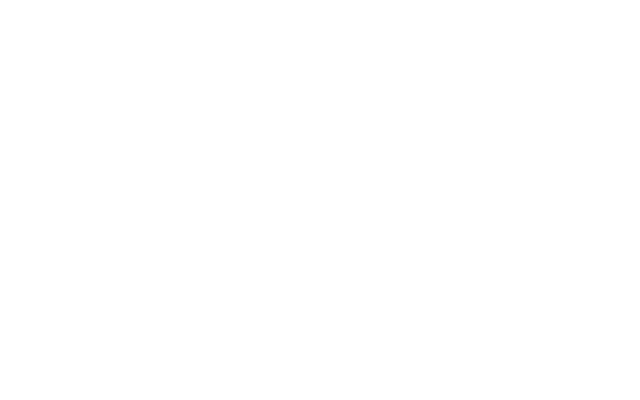
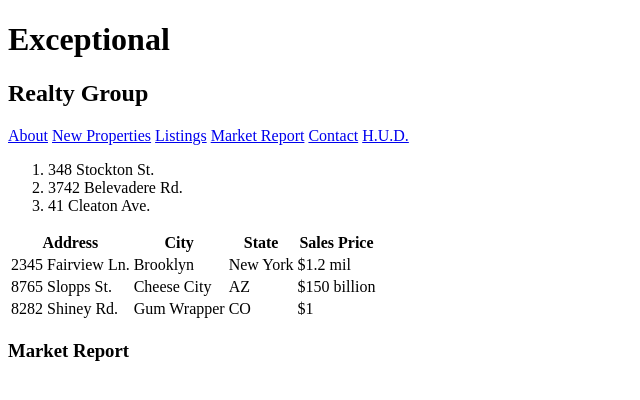
Before and after one commit to coryjbergquist/exceptional-realty, a plain HTML site: page market-report.html in a window 1280 px wide. Shown: the whole page, without its empty margins (0-640 px from the left). Drawn offline with Linux system fonts and the light colour scheme.

Commit message:
started real-estate-listings.html

```diff
--- a/contact.html
+++ b/contact.html
@@ -0,0 +1,26 @@
+<!DOCTYPE html>
+<HTML lang="en">
+  <head>
+  <!-- This is a comment -->
+    <meta charset="UTF-8">
+    <meta name="description" content="Exceptional Realty Group, your real estate agent for buying, selling, and renting throughout New York City">
+    <meta name="keywords" content="Exceptional Realty Group, real estate, houses, property">
+    <meta name="author" content="Jon Grover">
+    <meta name="viewport" content="width=device-width, initial-scale=1.0">
+    <link href="https://fonts.googleapis.com/css?family=Monoton" rel="stylesheet">
+    <title>Exceptional Realty Group - Luxury Homes - About</title>
+  </head>
+  <body>
+
+    <h1>Exceptional</h1>
+    <h2>Realty Group</h2>
+    <a href="index.html">About</a>
+    <a href="new-properties.html">New Properties</a>
+    <a href="real-estate-listings.html">Listings</a>
+    <a href="market-report.html">Market Report</a>
+    <a href="contact.html">Contact</a>
+    <a href="http://hud.gov" target='_blank'>H.U.D.</a>
+
+    <h3>Contact</h3>
+  </body>
+</HTML>
--- a/market-report.html
+++ b/market-report.html
@@ -0,0 +1,60 @@
+<!DOCTYPE html>
+<HTML lang="en">
+  <head>
+  <!-- This is a comment -->
+    <meta charset="UTF-8">
+    <meta name="description" content="Exceptional Realty Group, your real estate agent for buying, selling, and renting throughout New York City">
+    <meta name="keywords" content="Exceptional Realty Group, real estate, houses, property">
+    <meta name="author" content="Jon Grover">
+    <meta name="viewport" content="width=device-width, initial-scale=1.0">
+    <link href="https://fonts.googleapis.com/css?family=Monoton" rel="stylesheet">
+    <title>Exceptional Realty Group - Luxury Homes - Market Report</title>
+  </head>
+
+  <body>
+    <h1>Exceptional</h1>
+    <h2>Realty Group</h2>
+    <a href="index.html">About</a>
+    <a href="new-properties.html">New Properties</a>
+    <a href="real-estate-listings.html">Listings</a>
+    <a href="market-report.html">Market Report</a>
+    <a href="contact.html">Contact</a>
+    <a href="http://hud.gov" target='_blank'>H.U.D.</a>
+
+  <ol>
+    <li>348 Stockton St.</li>
+    <li>3742 Belevadere Rd.</li>
+    <li>41 Cleaton Ave.</li>
+ </ol>
+
+<table>
+  <tr>
+    <th>Address</th>
+    <th>City</th>
+    <th>State</th>
+    <th>Sales Price</th>
+  </tr>
+    <tr>
+      <td>2345 Fairview Ln.</td>
+      <td>Brooklyn</td>
+      <td>New York</td>
+      <td>$1.2 mil</td>
+    </tr>
+  <tr>
+    <td>8765 Slopps St.</td>
+    <td>Cheese City</td>
+    <td>AZ</td>
+    <td>$150 billion</td>
+  </tr>
+  <tr>
+    <td>8282 Shiney Rd.</td>
+    <td>Gum Wrapper</td>
+    <td>CO</td>
+    <td>$1</td>
+  </tr>
+</table>
+
+
+<h3>Market Report</h3>
+</body>
+</HTML>
```
Also changed, not shown: index.html (+7 -1 lines), new-properties.html (+27 -0 lines), real-estate-listings.html (+7 -34 lines).
